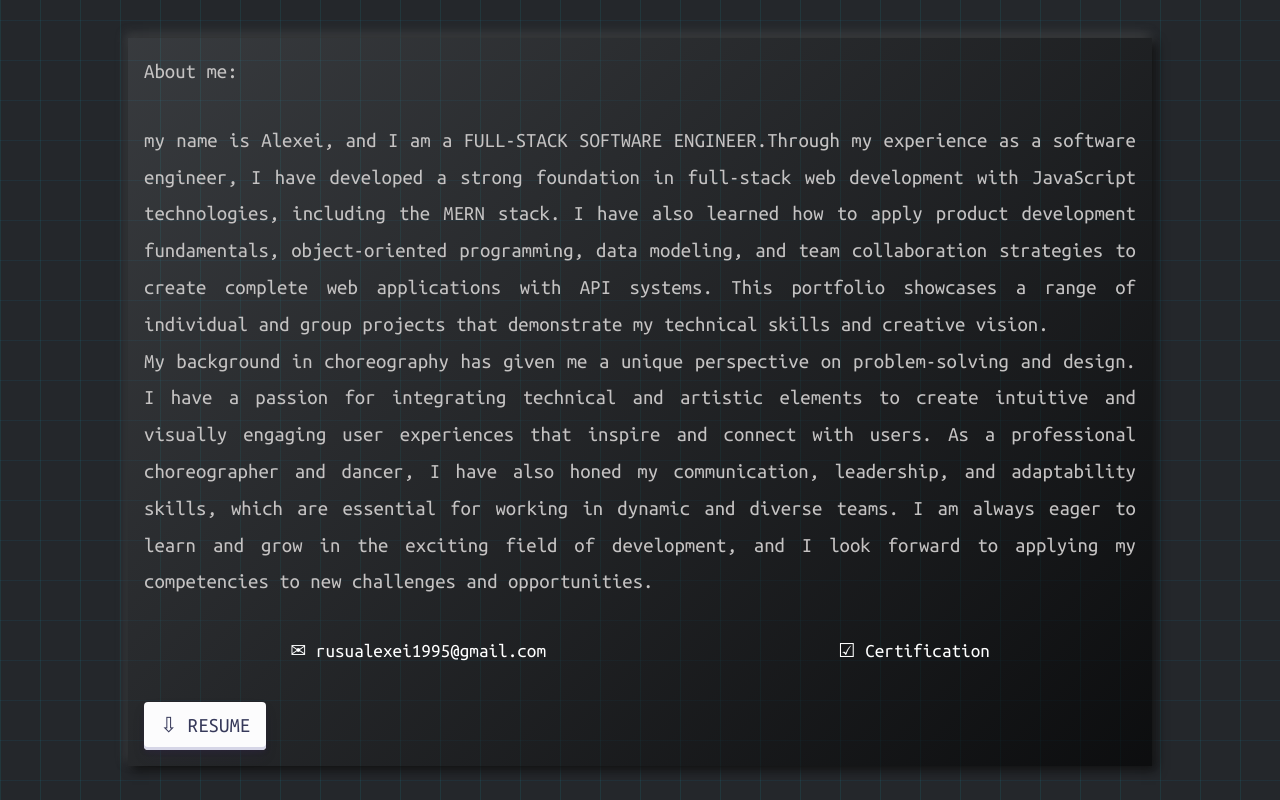
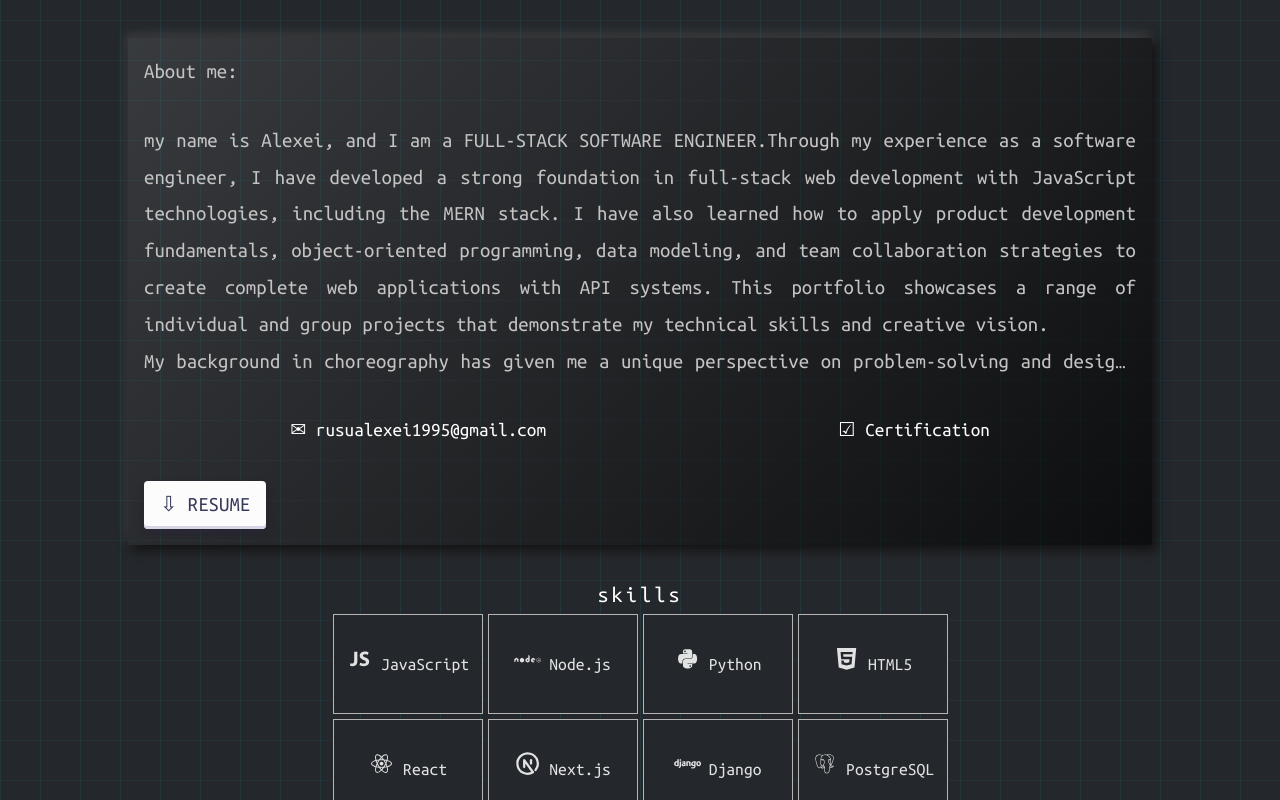
Before and after one commit to Alex-dev7/ar_portfolio, a React (Vite) app: page / in a window 1280 px wide. Shown: the part 860-1660 px from the top of the page. Built offline with nearby package versions, Linux system fonts and the light colour scheme; a web font is replaced by a local one.

Commit message:
text clip

```diff
--- a/src/components/Bio/bio.scss
+++ b/src/components/Bio/bio.scss
@@ -41,11 +41,16 @@
             z-index: 11;
             font-size: 1.3rem;
             // border: .5px solid white;
+            // /
             font-family: 'Ubuntu Mono', monospace;
             box-shadow: 4px 4px 10px #0b0b0bd8,
             -2px -4px 10px #6c6c6c6d;
             background: linear-gradient(-45deg, rgba(0, 0, 0, 0.647), rgba(255, 255, 255, 0.091));
             p {
+                -webkit-line-clamp: 7;
+                overflow: hidden;
+                display: -webkit-box;
+                -webkit-box-orient: vertical;
                 color: rgb(197, 195, 195);
                 span {
                     font-weight: 500;
```
